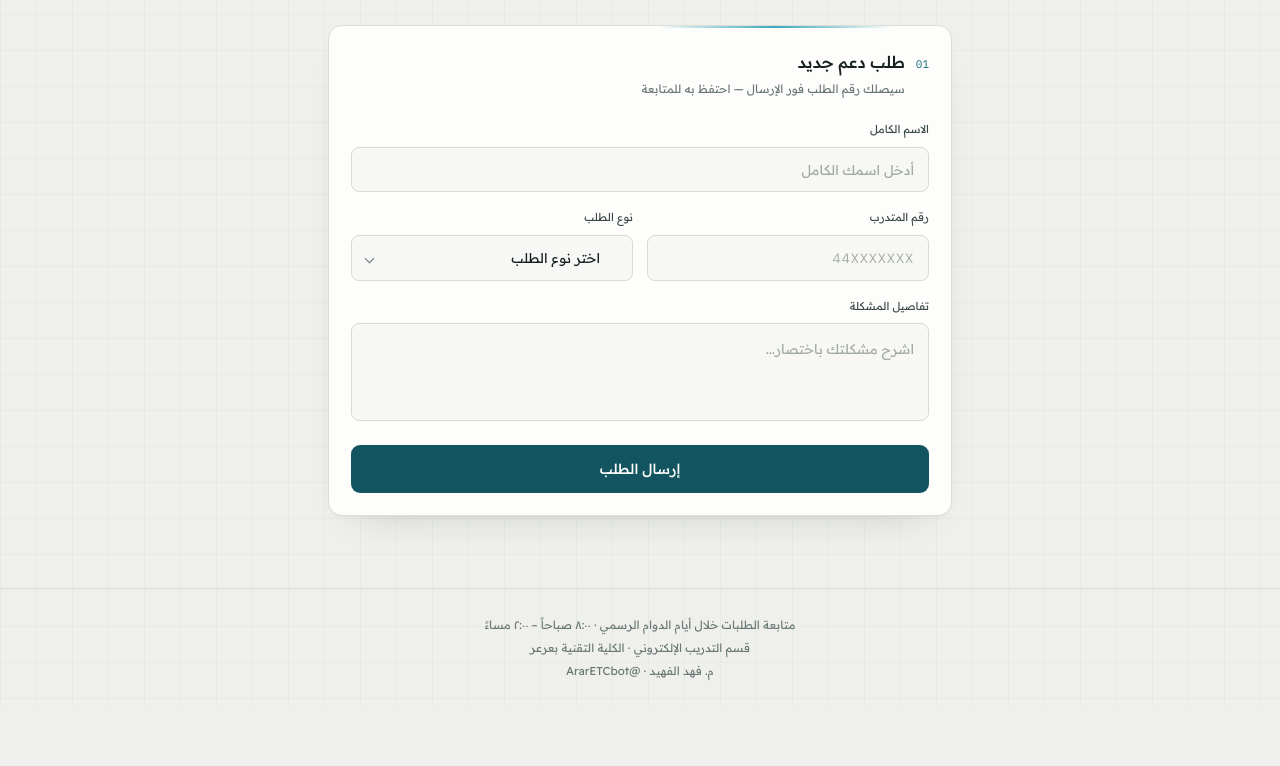
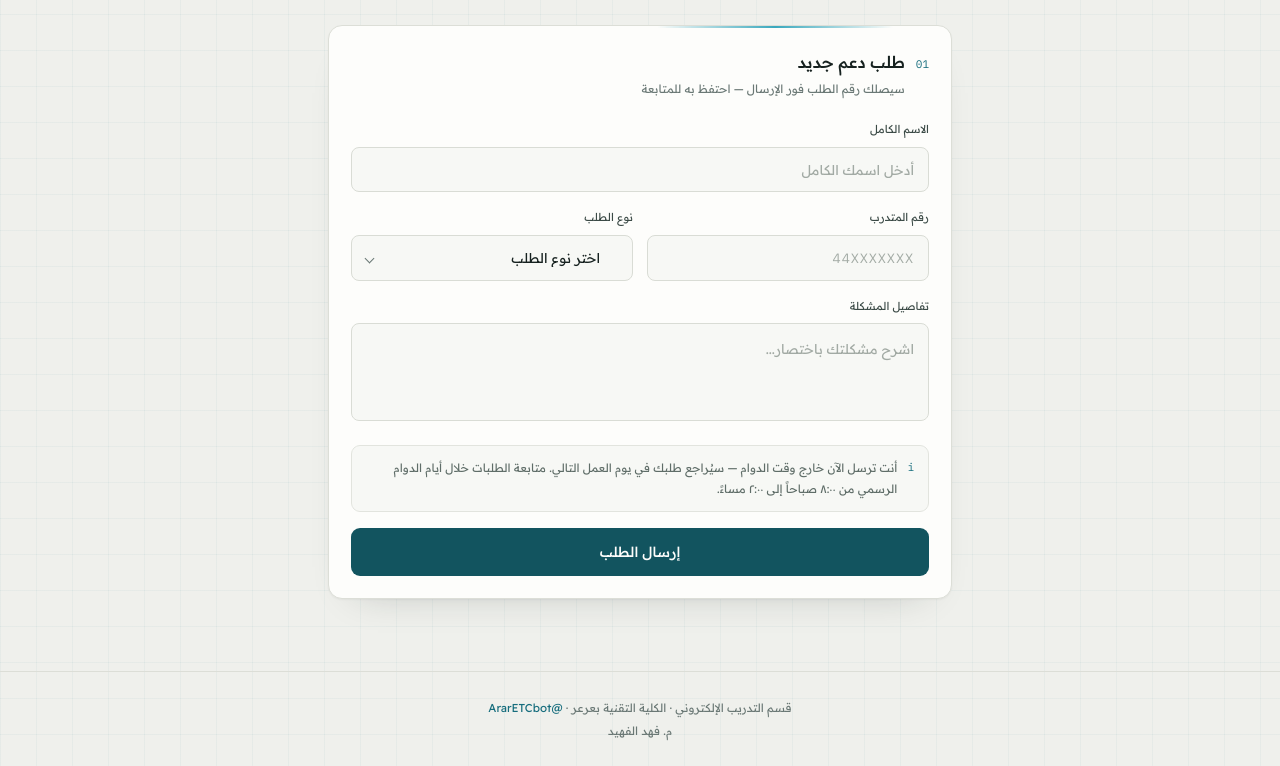
Before and after one commit to alfhaid/araretc-bot, a plain HTML site: page etc.html in a window 1280 px wide. Shown: the part 382-1148 px from the top of the page. Before the commit the page ends 1088 px from the top, so only its background shows below. Drawn offline with Linux system fonts and the light colour scheme.

Commit message:
Add files via upload

```diff
--- a/etc.html
+++ b/etc.html
@@ -120,6 +120,10 @@ input:focus,select:focus,textarea:focus{border-color:#166d7d;box-shadow:0 0 0 3p
             <label for="f-desc" style="display:block;font-size:11px;color:#3b4a46;margin-bottom:8px">تفاصيل المشكلة</label>
             <textarea id="f-desc" placeholder="اشرح مشكلتك باختصار..." style="width:100%;height:98px;resize:none;background:#f7f8f5;border:1px solid #d9dcd5;border-radius:8px;padding:13px 14px;color:#16211f;font-size:13.5px;line-height:1.8;outline:none;transition:border-color .18s,box-shadow .18s"></textarea>
           </div>
+          <div id="off-hours" style="display:none;align-items:flex-start;gap:10px;background:#f7f8f5;border:1px solid #e2e4de;border-radius:9px;padding:12px 14px;font-size:11.5px;color:#5f6d68;line-height:1.8">
+            <span style="font-family:'IBM Plex Mono',monospace;font-size:11px;color:#166d7d;flex-shrink:0">i</span>
+            <span>أنت ترسل الآن خارج وقت الدوام — سيُراجع طلبك في يوم العمل التالي. متابعة الطلبات خلال أيام الدوام الرسمي من ٨:٠٠ صباحاً إلى ٢:٠٠ مساءً.</span>
+          </div>
           <button type="button" id="btn-submit" onclick="submitForm()" style="width:100%;background:#12545f;border:none;border-radius:9px;padding:15px;color:#fdfdfb;font-size:14px;font-weight:500;cursor:pointer;transition:background .18s,transform .12s">إرسال الطلب</button>
         </div>
       </div>
@@ -128,8 +132,7 @@ input:focus,select:focus,textarea:focus{border-color:#166d7d;box-shadow:0 0 0 3p
         <div style="width:48px;height:48px;margin:0 auto 16px;border-radius:50%;background:#e6f2ec;border:1px solid #bfdccf;display:flex;align-items:center;justify-content:center;color:#2c7a5c;font-size:20px">✓</div>
         <div style="font-size:14px;font-weight:500;color:#2c7a5c">تم استلام طلبك</div>
         <div id="ticket-display" style="font-family:'IBM Plex Mono',monospace;font-size:30px;font-weight:500;color:#0f1a18;letter-spacing:.08em;margin:14px 0 12px">—</div>
-        <div style="font-size:12px;color:#6a7875;line-height:1.9;margin-bottom:14px">احتفظ بهذا الرقم لمتابعة طلبك<br>سيتم الرد خلال يوم عمل واحد</div>
-        <div style="font-size:11.5px;color:#5f6d68;line-height:1.8;background:#f7f8f5;border:1px solid #e2e4de;border-radius:9px;padding:11px 14px;margin-bottom:22px">متابعة الطلبات تتم خلال أيام الدوام الرسمي من ٨:٠٠ صباحاً إلى ٢:٠٠ مساءً</div>
+        <div style="font-size:12px;color:#6a7875;line-height:1.9;margin-bottom:22px">احتفظ بهذا الرقم لمتابعة طلبك<br>سيتم الرد خلال يوم عمل واحد</div>
         <div onclick="copyTicket()" style="display:flex;align-items:center;justify-content:space-between;gap:10px;background:#f7f8f5;border:1px solid #d9dcd5;border-radius:9px;padding:12px 15px;font-size:12.5px;color:#3b4a46;cursor:pointer;margin-bottom:14px;transition:background .18s">
           <span id="copy-label">انسخ رقم الطلب</span>
           <span style="font-family:'IBM Plex Mono',monospace;font-size:11px;color:#166d7d">COPY</span>
@@ -214,8 +217,8 @@ input:focus,select:focus,textarea:focus{border-color:#166d7d;box-shadow:0 0 0 3p
   </div>
 
   <footer style="border-top:1px solid #dcded7;padding:24px 18px;text-align:center;font-size:11.5px;color:#6a7875;line-height:2">
-    متابعة الطلبات خلال أيام الدوام الرسمي · ٨:٠٠ صباحاً – ٢:٠٠ مساءً<br>
-    قسم التدريب الإلكتروني · الكلية التقنية بعرعر<br>م. فهد الفهيد · @ArarETCbot
+    قسم التدريب الإلكتروني · الكلية التقنية بعرعر · <a href="https://t.me/ArarETCbot" target="_blank" rel="noopener" style="color:#166d7d">@ArarETCbot</a><br>
+    م. فهد الفهيد
   </footer>
 </div>
 <script>
@@ -532,6 +535,22 @@ document.getElementById('track-input').addEventListener('keypress', e => { if (e
     origReset();
   };
 
+  // تنبيه خارج وقت الدوام (توقيت السعودية UTC+3، الأحد–الخميس ٨:٠٠–٢:٠٠)
+  function isOffHours() {
+    const now = new Date();
+    const ksa = new Date(now.getTime() + (now.getTimezoneOffset() + 180) * 60000);
+    const day = ksa.getDay();
+    const mins = ksa.getHours() * 60 + ksa.getMinutes();
+    if (day === 5 || day === 6) return true;
+    return mins < 8 * 60 || mins >= 14 * 60;
+  }
+  function paintOffHours() {
+    const el = $('off-hours');
+    if (el) el.style.display = isOffHours() ? 'flex' : 'none';
+  }
+  paintOffHours();
+  setInterval(paintOffHours, 60000);
+
   tickets = read();
   if (tickets.length) {
     selected = tickets[0];
```
